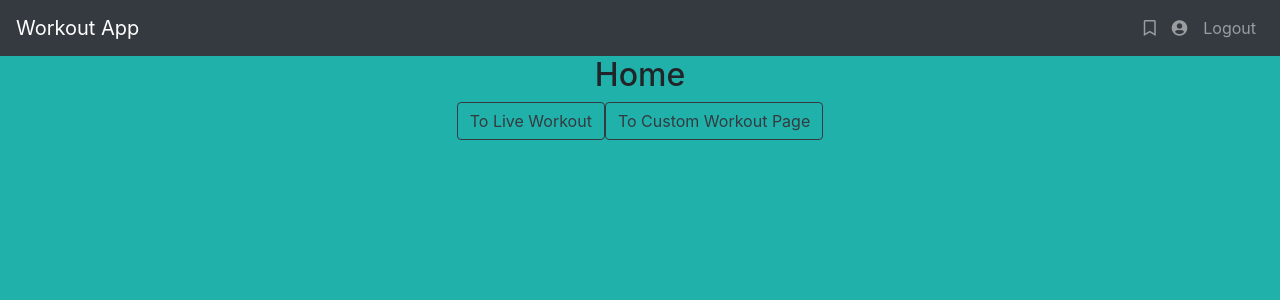
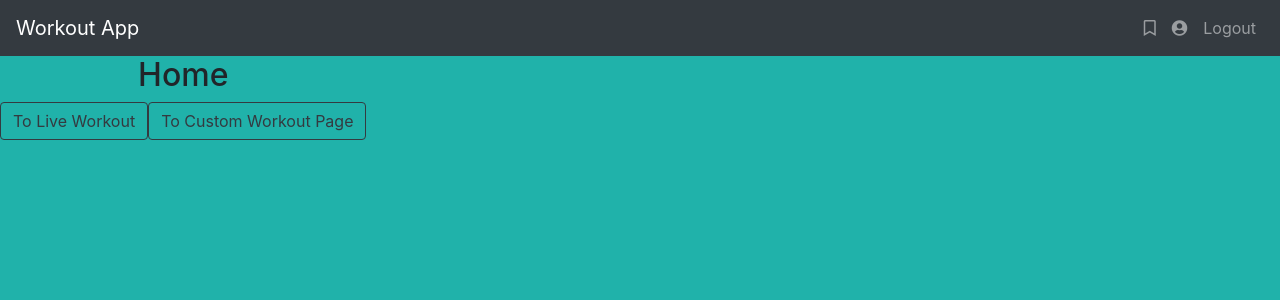
Before and after one commit to John-Fleming/quickfit-front-end-capstone, a React (Create React App) app: page /home in a window 1280 px wide. Shown: the top 300 px of the page. Built offline with nearby package versions, Linux system fonts and the light colour scheme; no server answers; sample sign-in values are in the browser's storage.

Commit message:
browser routes created

```diff
--- a/package.json
+++ b/package.json
@@ -13,6 +13,7 @@
     "prop-types": "^15.7.2",
     "react": "^16.13.1",
     "react-dom": "^16.13.1",
+    "react-router-dom": "^5.2.0",
     "react-scripts": "3.4.1",
     "reactstrap": "^8.4.1"
   },
--- a/src/App/App.js
+++ b/src/App/App.js
@@ -3,13 +3,40 @@ import firebase from 'firebase/app';
 import 'firebase/auth';
 import './App.scss';
 
+import {
+  BrowserRouter,
+  Route,
+  Redirect,
+  Switch,
+} from 'react-router-dom';
+
+import Favorites from '../components/pages/Favorites/Favorites';
 import Home from '../components/pages/Home/Home';
+import LiveWorkout from '../components/pages/LiveWorkout/LiveWorkout';
 import Login from '../components/pages/Login/Login';
+import PostWorkout from '../components/pages/PostWorkout/PostWorkout';
+import Profile from '../components/pages/Profile/Profile';
+import SingleFavorite from '../components/pages/SingleFavorite/SingleFavorite';
+import WorkoutBuilder from '../components/pages/WorkoutBuilder/WorkoutBuilder';
 import MyNavbar from '../components/shared/MyNavbar/MyNavbar';
 
 import fbConnection from '../helpers/data/connection';
 
 fbConnection();
+
+const PublicRoute = ({ component: Component, authed, ...rest }) => {
+  const routeChecker = (props) => (authed === false
+    ? (<Component {...props} />)
+    : (<Redirect to={{ pathname: '/home', state: { from: props.location } }} />));
+  return <Route {...rest} render={(props) => routeChecker(props)} />;
+};
+
+const PrivateRoute = ({ component: Component, authed, ...rest }) => {
+  const routeChecker = (props) => (authed === true
+    ? (<Component {...props} />)
+    : (<Redirect to={{ pathname: '/login', state: { from: props.location } }} />));
+  return <Route {...rest} render={(props) => routeChecker(props)} />;
+};
 class App extends React.Component {
   state = {
     authed: false,
@@ -33,11 +60,30 @@ class App extends React.Component {
     const { authed } = this.state;
     return (
       <div className="App">
-        <MyNavbar authed={authed} />
-        { authed
+        <BrowserRouter>
+          <React.Fragment>
+            <MyNavbar authed={authed} />
+            <div className="container-fluid">
+              <div className="row">
+                <Switch>
+                  <PrivateRoute path='/home' component={Home} authed={authed}/>
+                  <PrivateRoute path='/custom-workout' component={WorkoutBuilder} authed={authed}/>
+                  <PrivateRoute path='/workout/:workoutId' component={LiveWorkout} authed={authed}/>
+                  <PrivateRoute path='/feedback/:workoutId' component={PostWorkout} authed={authed}/>
+                  <PrivateRoute path='/profile' component={Profile} authed={authed}/>
+                  <PrivateRoute path='/favorites/:workoutId' component={SingleFavorite} authed={authed}/>
+                  <PrivateRoute path='/favorites' component={Favorites} authed={authed}/>
+                  <PublicRoute path='/login' component={Login} authed={authed}/>
+                  <Redirect from="*" to="/home" />
+                </Switch>
+              </div>
+            </div>
+          </React.Fragment>
+        </BrowserRouter>
+        {/* { authed
           ? <Home />
           : <Login authed={authed} />
-        }
+        } */}
       </div>
     );
   }
```
Also changed, not shown: 1 other file (tests, documents, lock files or other folders).
